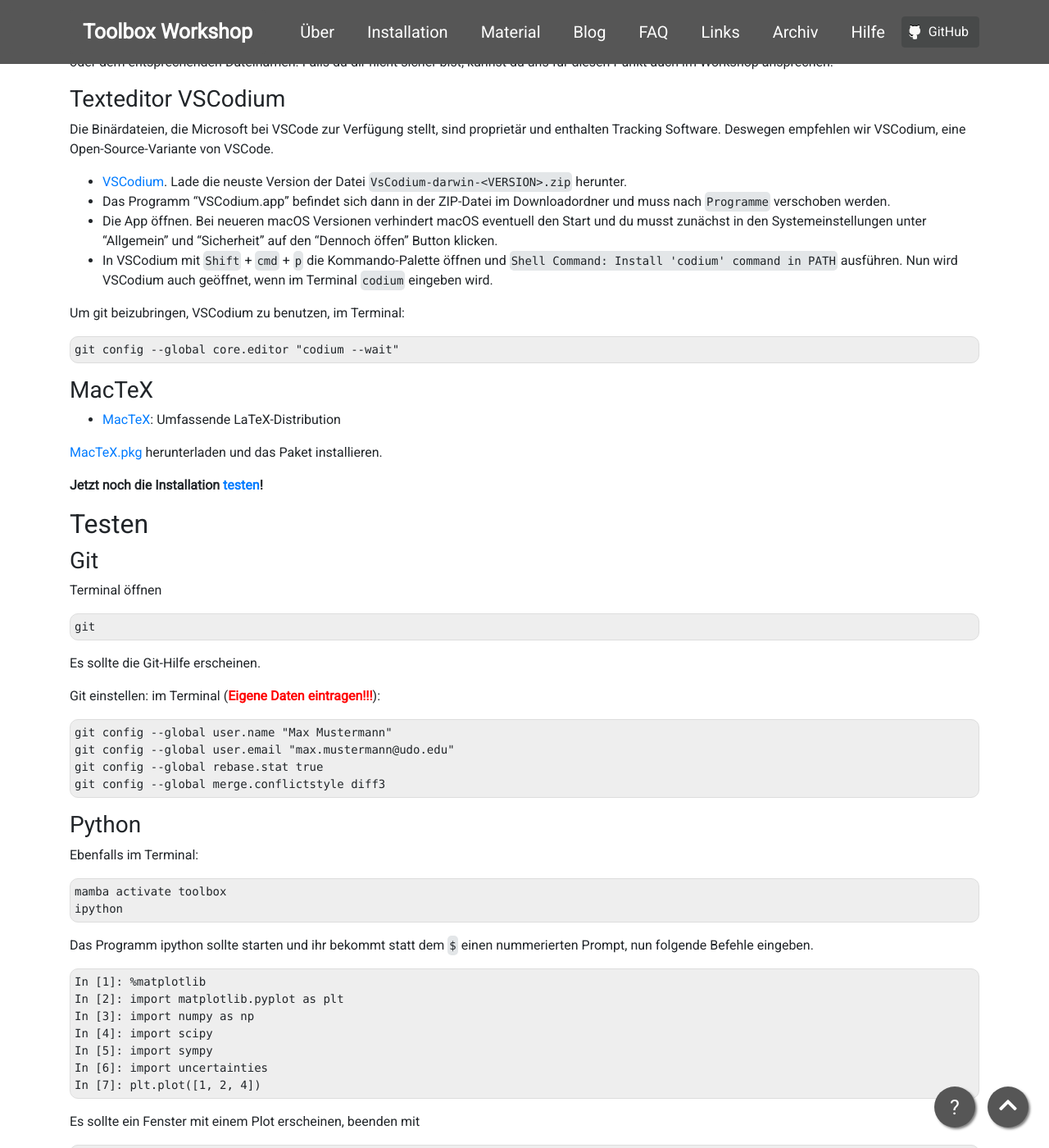
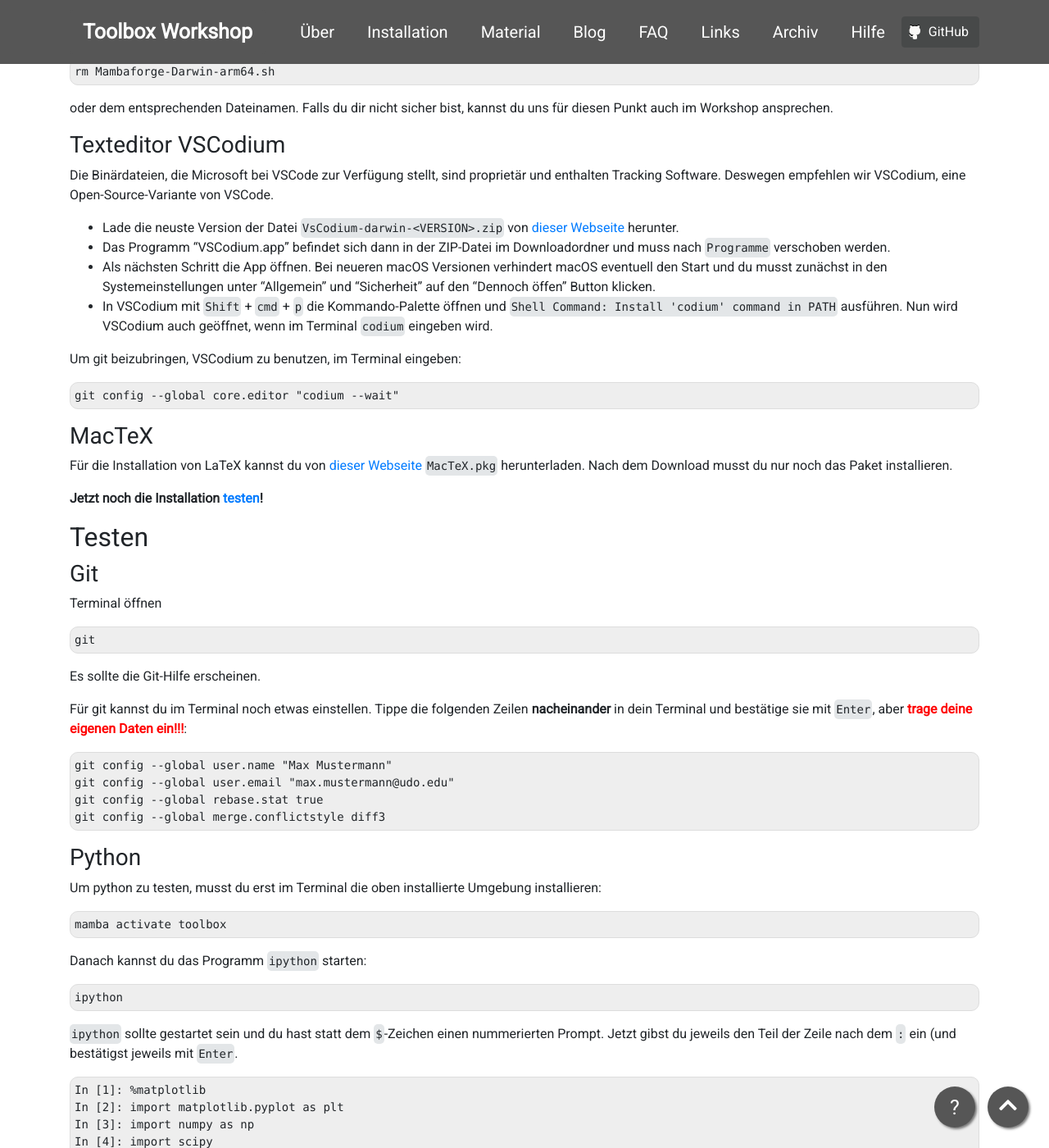
Before and after one commit to pep-dortmund/homepage-toolbox, a Jekyll site: the page built from install/macos.md, in a window 1280 px wide and 1400 px high, scrolled down 1389 px. Shown: the whole window at 82% size. Built offline with Jekyll 4.4.1, drawn with Linux system fonts in a browser that asks for light colours; nearby versions of some CDN libraries; some of the changed text lies outside the part shown.

Commit message:
macOS: make terminal commands single line, append on instructions in between

````diff
--- a/install/macos.md
+++ b/install/macos.md
@@ -35,7 +35,7 @@
 
 ## <a id="Installation"></a>Installation
 
-**Wichtig: Befehle im Terminal Zeile für Zeile eingeben und mit Enter bestätigen**
+**Wichtig: Befehle im Terminal Zeile für Zeile eingeben und mit Enter bestätigen!**
 
 ### Terminal
 
@@ -55,13 +55,18 @@
 
 ### Python Installation: Mambaforge
 
-Hier müssen im Terminal die folgenden Zeilen eingegeben werden:
+Hier müssen im Terminal die folgenden Zeilen einzeln nacheinander eingegeben werden:
+```
+cd
+```
+```
+curl -LO "https://github.com/conda-forge/miniforge/releases/latest/download/Mambaforge-$(uname)-$(uname -m).sh"
+```
+```
+bash Mambaforge-$(uname)-$(uname -m).sh
+```
 
-    cd
-    curl -LO "https://github.com/conda-forge/miniforge/releases/latest/download/Mambaforge-$(uname)-$(uname -m).sh"
-    bash Mambaforge-$(uname)-$(uname -m).sh
-
-Die Lizenzvereinbarung muss, je nach Größe des Terminals mit `Enter` bis zum Ende erweitert werden.
+Die Lizenzvereinbarung muss je nach Größe des Terminals mit `Enter` bis zum Ende erweitert werden.
 Und kann mit `yes` akzeptiert werden.
 Den Ort der Installation kannst du mit `Enter` akzeptieren.
 _Do you wish the installer to initialize Mambaforge by running conda init?_ `yes`.
@@ -94,27 +99,24 @@
 Die Binärdateien, die Microsoft bei VSCode zur Verfügung stellt, sind proprietär
 und enthalten Tracking Software. Deswegen empfehlen wir VSCodium, eine Open-Source-Variante von VSCode.
 
-- [VSCodium](https://github.com/VSCodium/vscodium/releases).
-   Lade die neuste Version der Datei `VsCodium-darwin-<VERSION>.zip` herunter.
+- Lade die neuste Version der Datei `VsCodium-darwin-<VERSION>.zip` von [dieser Webseite](https://github.com/VSCodium/vscodium/releases) herunter.
 -  Das Programm "VSCodium.app" befindet sich dann in der ZIP-Datei im Downloadordner
   und muss nach `Programme` verschoben werden.
--  Die App öffnen. Bei neueren macOS Versionen verhindert macOS eventuell den Start
+-  Als nächsten Schritt die App öffnen. Bei neueren macOS Versionen verhindert macOS eventuell den Start
   und du musst zunächst in den Systemeinstellungen unter "Allgemein" und "Sicherheit"
   auf den "Dennoch öffen" Button klicken.
 -  In VSCodium mit `Shift` + `cmd` + `p` die Kommando-Palette öffnen und
   `Shell Command: Install 'codium' command in PATH` ausführen.
   Nun wird VSCodium auch geöffnet, wenn im Terminal `codium` eingeben wird.
 
-Um git beizubringen, VSCodium zu benutzen, im Terminal:
+Um git beizubringen, VSCodium zu benutzen, im Terminal eingeben:
 
     git config --global core.editor "codium --wait"
 
 ### MacTeX
 
-- [MacTeX](https://tug.org/mactex/): Umfassende LaTeX-Distribution
-
-[MacTeX.pkg](http://tug.org/cgi-bin/mactex-download/MacTeX.pkg) herunterladen
-und das Paket installieren.
+Für die Installation von LaTeX kannst du von [dieser Webseite](http://tug.org/cgi-bin/mactex-download/MacTeX.pkg) `MacTeX.pkg` herunterladen.
+Nach dem Download musst du nur noch das Paket installieren.
 
 __Jetzt noch die Installation [testen](#test)!__
 
@@ -129,7 +131,9 @@
 
 Es sollte die Git-Hilfe erscheinen.
 
-Git einstellen: im Terminal (<span style="color: red;">__Eigene Daten eintragen!!!__</span>):
+Für git kannst du im Terminal noch etwas einstellen.
+Tippe die folgenden Zeilen __nacheinander__ in dein Terminal und bestätige sie mit `Enter`,
+aber <span style="color: red;">__trage deine eigenen Daten ein!!!__</span>:
 
     git config --global user.name "Max Mustermann"
     git config --global user.email "max.mustermann@udo.edu"
@@ -138,13 +142,16 @@
 
 ### Python
 
-Ebenfalls im Terminal:
+Um python zu testen, musst du erst im Terminal die oben installierte Umgebung installieren:
 
     mamba activate toolbox
+
+Danach kannst du das Programm `ipython` starten:
+
     ipython
 
-Das Programm ipython sollte starten und ihr bekommt statt dem `$` einen
-nummerierten Prompt, nun folgende Befehle eingeben.
+`ipython` sollte gestartet sein und du hast statt dem `$`-Zeichen einen nummerierten Prompt.
+Jetzt gibst du jeweils den Teil der Zeile nach dem `:` ein (und bestätigst jeweils mit `Enter`.
 
     In [1]: %matplotlib
     In [2]: import matplotlib.pyplot as plt
@@ -154,16 +161,17 @@
     In [6]: import uncertainties
     In [7]: plt.plot([1, 2, 4])
 
-Es sollte ein Fenster mit einem Plot erscheinen, beenden mit
+Es sollte ein Fenster mit einem Plot erscheinen, dieses kannst du schließen und `ipython` beenden mit
 
     In [8]: quit
 
 ### Make
 
-Ebenfalls im Terminal:
+Tippe
 
     make
 
+im Terminal und führe es aus.
 Es sollte folgende Ausgabe oder das deutsche Äquivalent erscheinen:
 
     make: *** No targets specified and no makefile found.  Stop.
````
Also changed, not shown: other parts of install/macos.md (+1 -9 lines).
